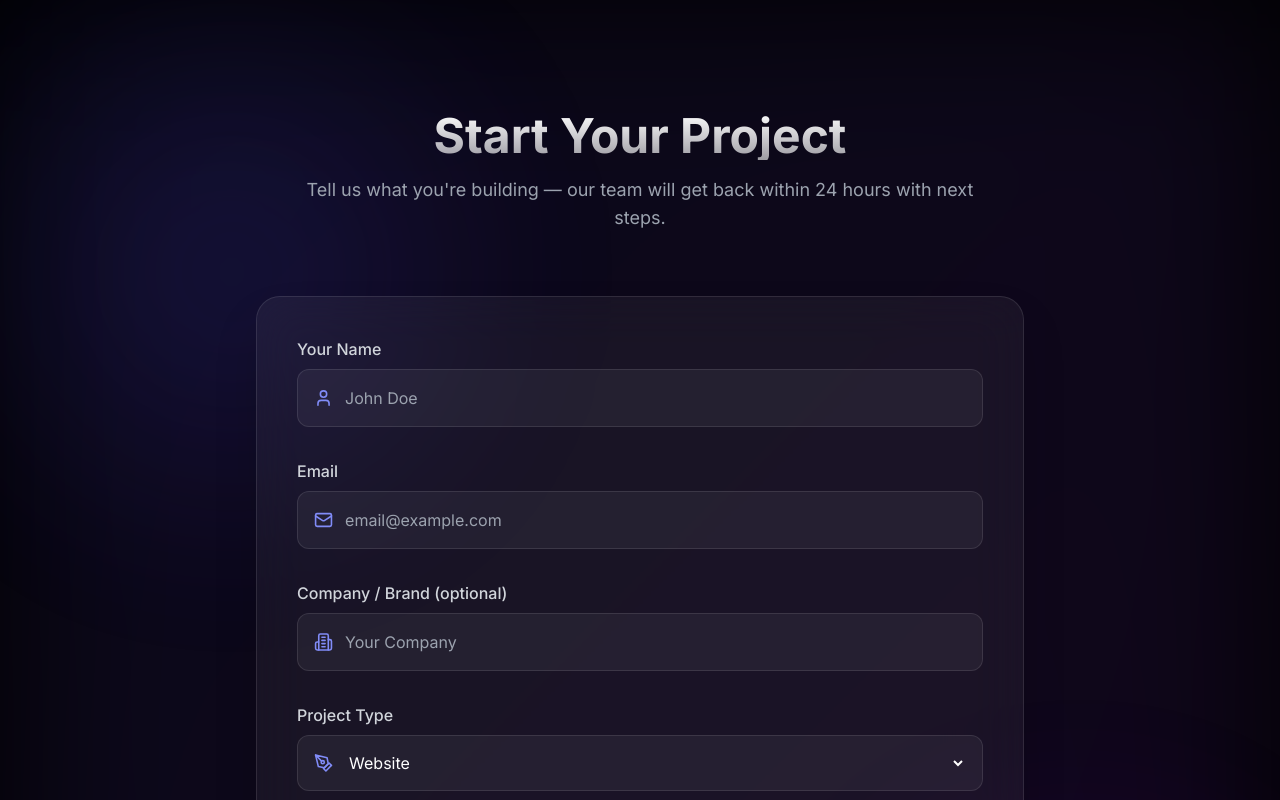
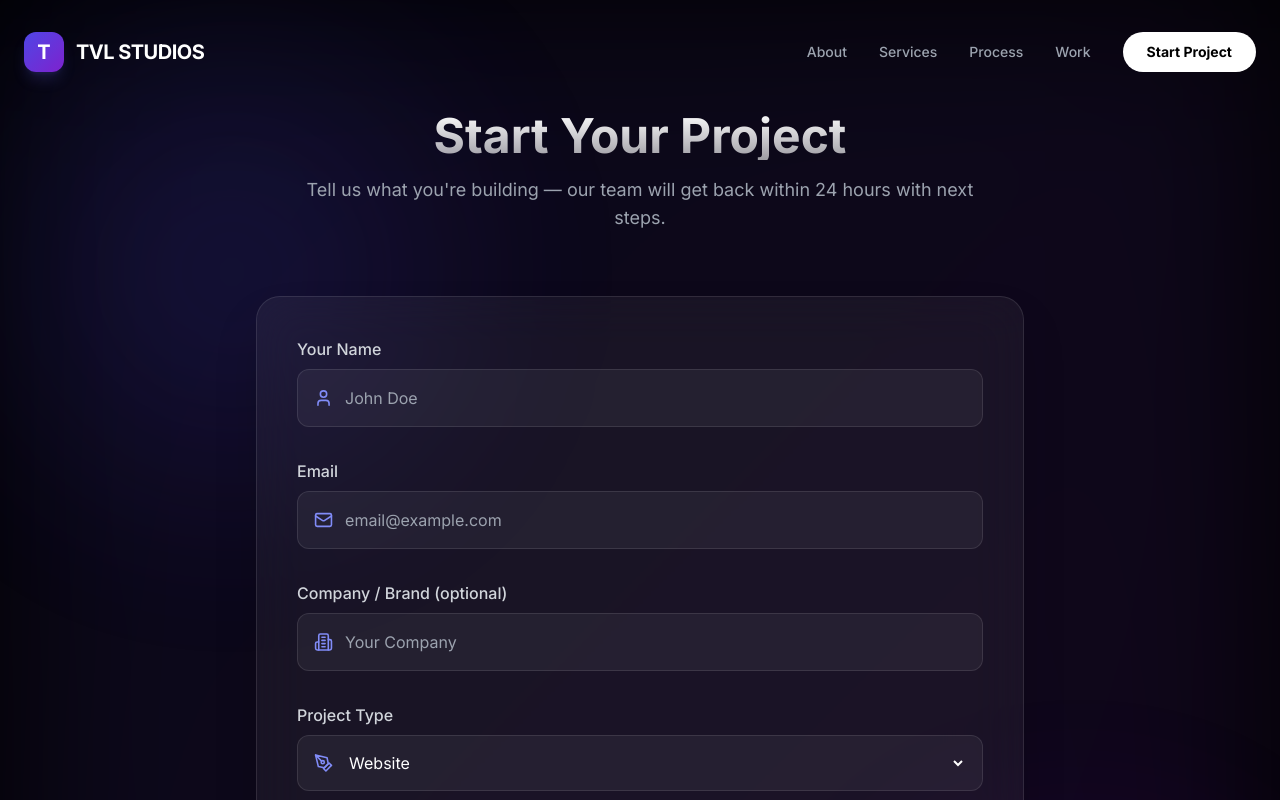
Before and after one commit to Umday-231105/tvlstudios, a Next.js app: page /start-project in a window 1280 px wide. Shown: the top 800 px of the page. Built offline with nearby package versions, Linux system fonts and the light colour scheme.

Commit message:
Update page.jsx

```diff
--- a/src/app/start-project/page.jsx
+++ b/src/app/start-project/page.jsx
@@ -1,7 +1,7 @@
 'use client';
-import React from "react";
+import React, { useState, useEffect } from "react";
 import { motion } from "framer-motion";
-import { Mail, User, Building2, PenTool, ArrowRight } from "lucide-react";
+import { Mail, User, Building2, PenTool, ArrowRight, Menu, X } from "lucide-react";
 
 const Navbar = () => {
   const [isScrolled, setIsScrolled] = useState(false);
@@ -33,7 +33,6 @@ const Navbar = () => {
           <button
             onClick={() => window.location.href = "/start-project"}
             className="px-6 py-2.5 bg-white text-black rounded-full text-sm font-bold hover:bg-indigo-50 transition-all duration-300 hover:scale-105 active:scale-95"
-
           >
             Start Project
           </button>
@@ -66,6 +65,8 @@ const Navbar = () => {
 const Page = () => {
   return (
     <div className="min-h-screen bg-black text-white relative overflow-hidden">
+
+      <Navbar />
 
       {/* Soft Glow Background */}
       <div className="absolute inset-0 bg-gradient-to-br from-indigo-900/20 to-purple-900/20 blur-[90px]" />
```
Lines whose indentation alone changed are shown as unchanged.
